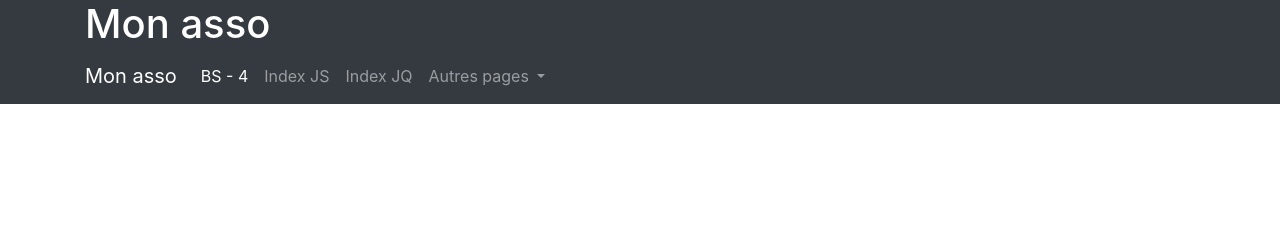
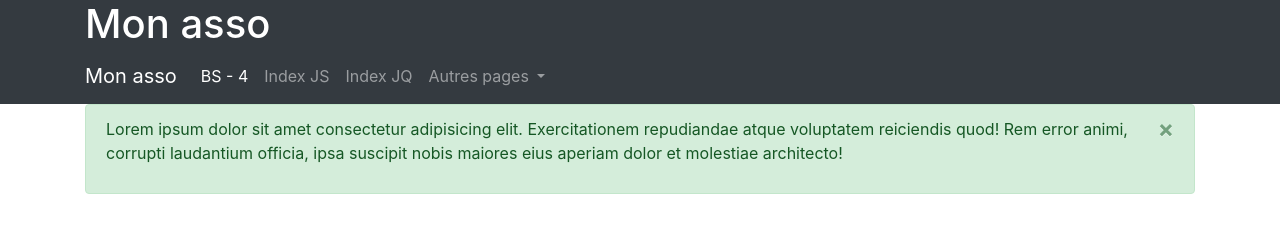
Before and after one commit to nicoduflot/2026-05-18-js-jq-bs, a plain HTML site: page index-bs4.html in a window 1280 px wide. Drawn offline with Linux system fonts and the light colour scheme.

Commit message:
bootstrap et jquery les alerts

```diff
--- a/index-bs4.html
+++ b/index-bs4.html
@@ -38,7 +38,8 @@
             <div class="collapse navbar-collapse" id="navbarSupportedContent">
                 <ul class="navbar-nav mr-auto">
                     <li class="nav-item active">
-                        <a class="nav-link" href="./index-bs4.html" title="accès à une page avec bootstrap 4">BS - 4 <span class="sr-only">(current)</span></a>
+                        <a class="nav-link" href="./index-bs4.html" title="accès à une page avec bootstrap 4">BS - 4
+                            <span class="sr-only">(current)</span></a>
                     </li>
                     <li class="nav-item">
                         <a class="nav-link" href="./index.html" title="mon asso en js natif">Index JS</a>
@@ -63,6 +64,22 @@
 
         </div>
     </nav>
+    <main class="container">
+        <aside>
+            <div id="last-info" role="alert" class="alert alert-success alert-dismissible fade show ">
+                <p>
+                    Lorem ipsum dolor sit amet consectetur adipisicing elit. Exercitationem repudiandae atque voluptatem
+                    reiciendis quod! Rem error animi, corrupti laudantium officia, ipsa suscipit nobis maiores eius
+                    aperiam dolor et molestiae architecto!
+                </p>
+                <p>
+                    <button type="button" class="close" data-dismiss="alert" aria-label="Fermer">
+                        <span aria-hidden="true">&times;</span>
+                    </button>
+                </p>
+            </div>
+        </aside>
+    </main>
 </body>
 
 </html>
```
